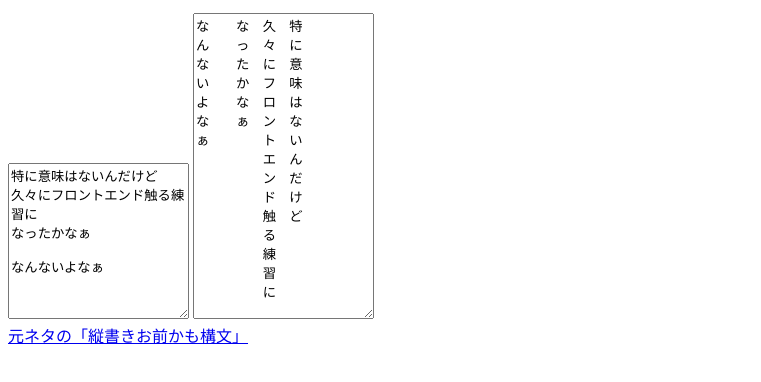
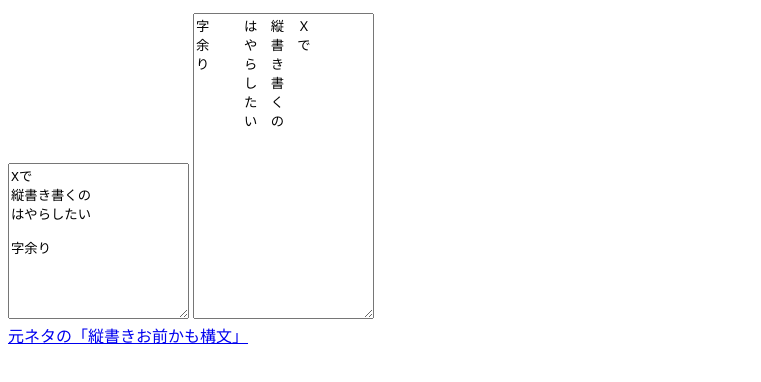
Before and after one commit to choge/tategaki, a plain HTML site: page index.html in a window 1280 px wide. Shown: the part 102-484 px from the top of the page, without its empty margins (0-761 px from the left). Drawn offline with Linux system fonts and the light colour scheme.

Commit message:
chore: changed the default content
maybe better to use placeholder?

```diff
--- a/index.html
+++ b/index.html
@@ -9,11 +9,11 @@
     <p>これは横書きの文章を無理やり縦書きにして、Xでそれっぽい雰囲気で投稿するためのツールです</p>
   </header>
   <main>
-    <textarea id="target" cols="20" rows="10">特に意味はないんだけど
-久々にフロントエンド触る練習に
-なったかなぁ
+    <textarea id="target" cols="20" rows="10">Xで
+縦書き書くの
+はやらしたい
 
-なんないよなぁ</textarea>
+字余り</textarea>
     <textarea id="converted" cols="20" rows="20">
 
     </textarea>
```
